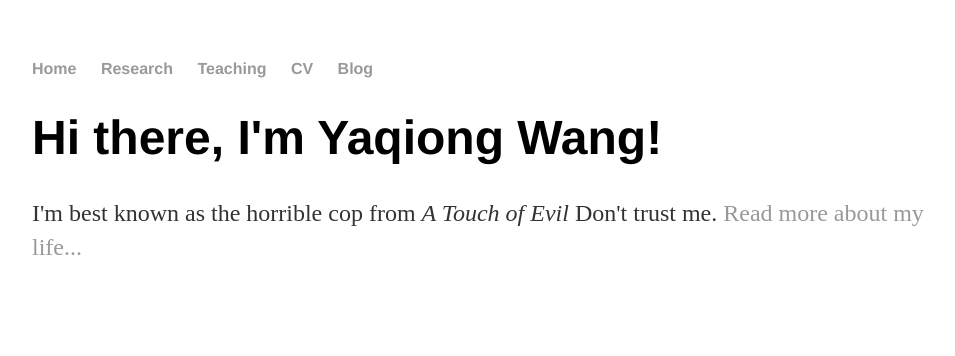
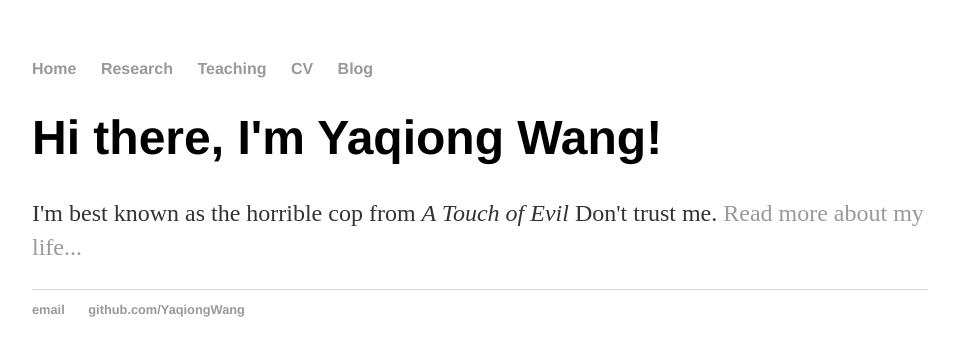
Before and after one commit to YaqiongWang/PersonalWeb, a Jekyll site: the page built from index.html, in a window 1280 px wide. Shown: the top 356 px of the page, without its empty margins (160-1115 px from the left). Built offline with Jekyll 4.4.1, drawn with Linux system fonts in a browser that asks for light colours.

Commit message:
Update index.html

```diff
--- a/index.html
+++ b/index.html
@@ -1,21 +1,7 @@
-<!DOCTYPE html>
-<html>
-	<head>
-		<title>Yaqiong Wang</title>
-		<!-- link to main stylesheet -->
-		<link rel="stylesheet" type="text/css" href="/css/main.css">
-	</head>
-	<body>
-		<nav>
-    		<ul>
-        		<li><a href="/">Home</a></li>
-	        	<li><a href="/research">Research</a></li>
-        		<li><a href="/teaching">Teaching</a></li>
-            <li><a href="/cv">CV</a></li>
-        		<li><a href="/blog">Blog</a></li>
-    		</ul>
-		</nav>
-		<div class="container">
+---
+layout: default
+title: Yaqiong Wang
+---
     		<div class="blurb">
         		<h1>Hi there, I'm Yaqiong Wang!</h1>
 				<p>I'm best known as the horrible cop from <em>A Touch of Evil</em> Don't trust me. <a href="/about">Read more about my life...</a></p>
```
